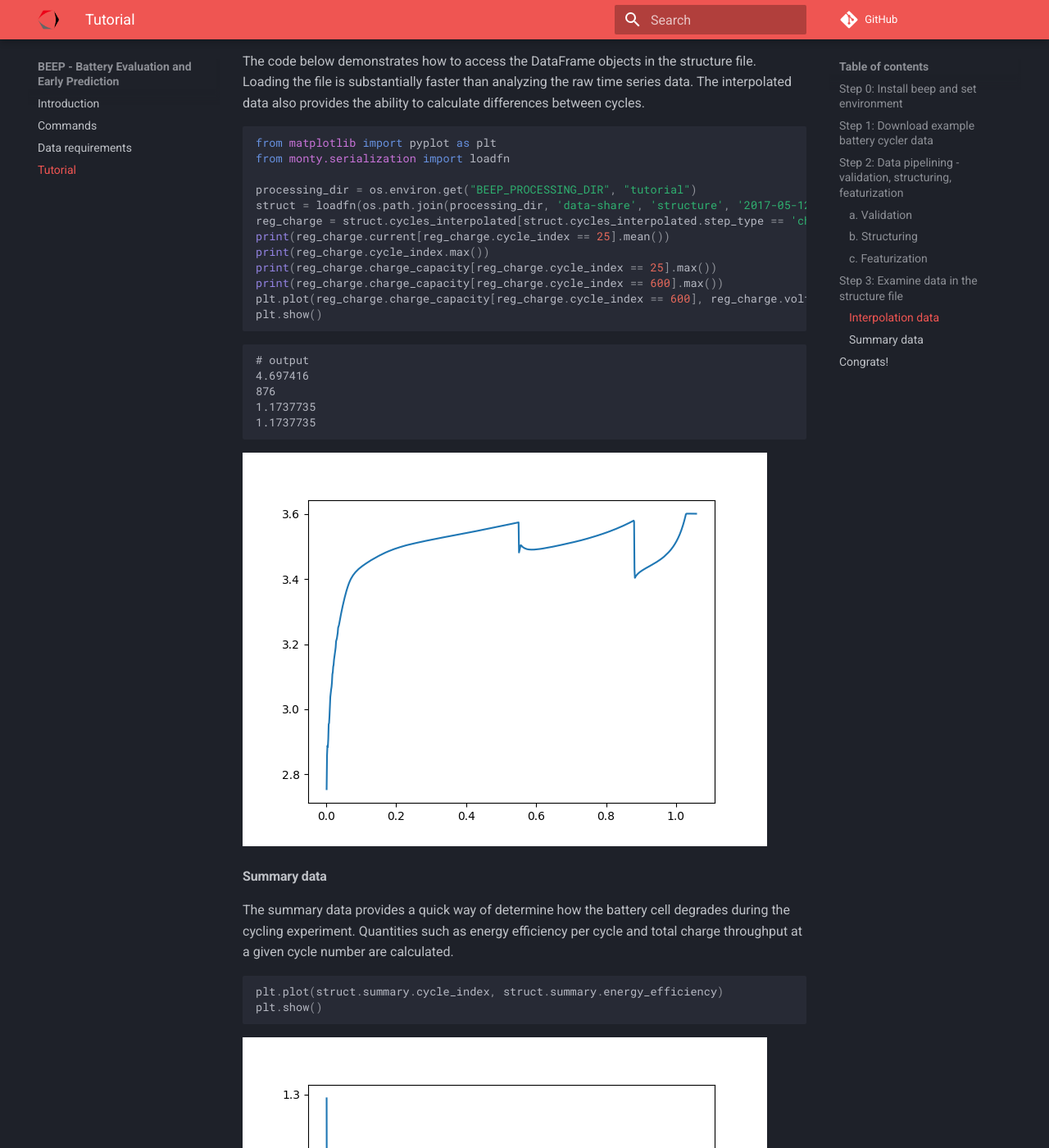
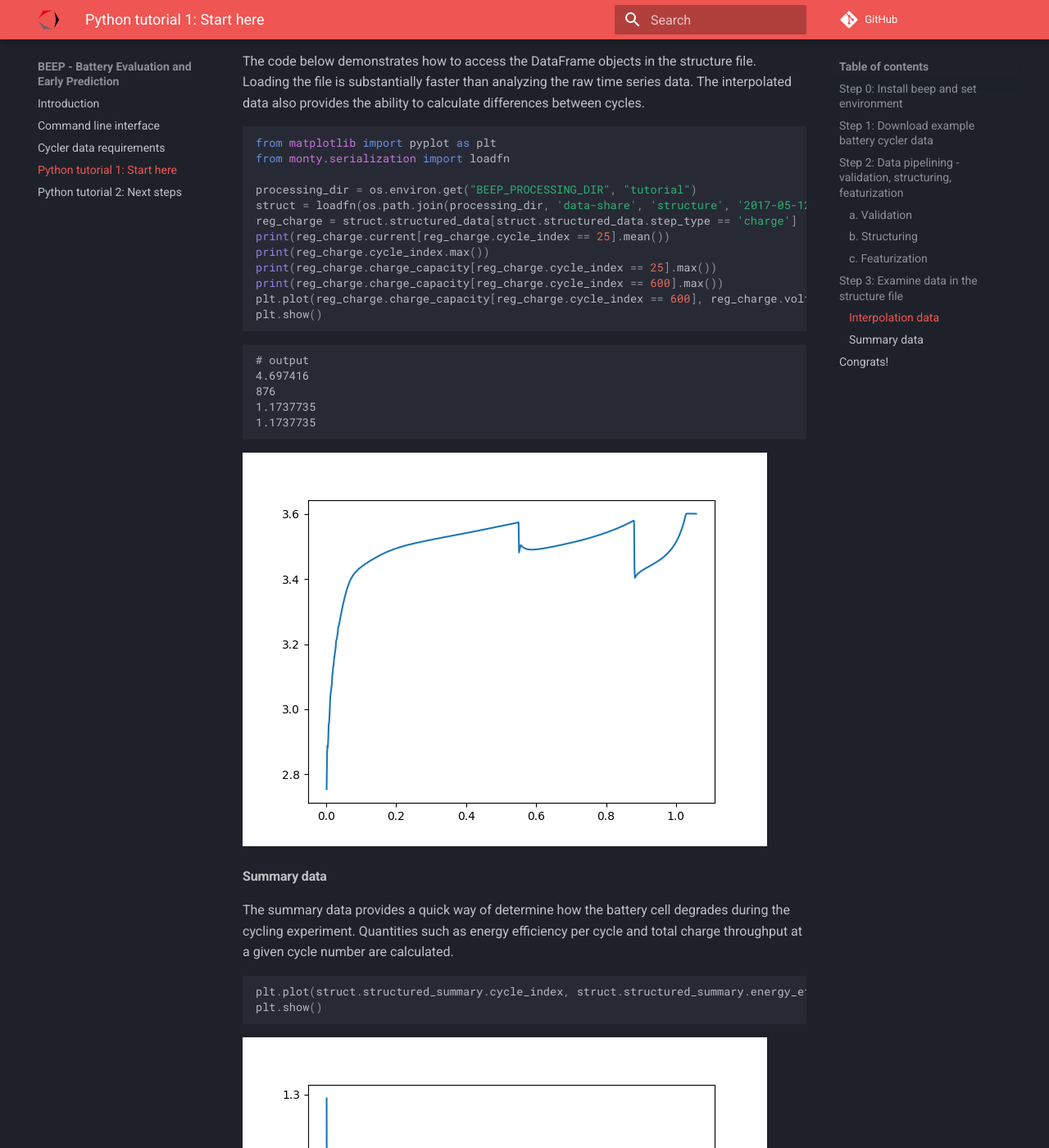
Before and after one commit to TRI-AMDD/beep, an MkDocs documentation site: the page built from docs_src/tutorial1.md, in a window 1280 px wide and 1400 px high, scrolled down 3477 px. Shown: the whole window at 82% size. Built offline with MkDocs 1.6.1 and Material for MkDocs 9.7.7, drawn with Linux system fonts in a browser that asks for light colours; comment, search, counter and statistics services are not loaded; some of the changed text lies outside the part shown.

Commit message:
working on docs

````diff
--- a/docs_src/cli.md
+++ b/docs_src/cli.md
@@ -1,4 +1,4 @@
-# Commands
+# Command line interface
 
 ## Introduction
 
--- a/docs_src/data.md
+++ b/docs_src/data.md
@@ -1,4 +1,4 @@
-# Data requirements
+# Cycler data requirements
 
 BEEP automatically parses and structures data based on specific outputs from various
 battery cyclers. The following column headers marked "required" are required for downstream processing of each
--- a/docs_src/tutorial.md
+++ b/docs_src/tutorial1.md
@@ -1,4 +1,4 @@
-# Tutorial
+# Python tutorial 1: Start here
 
 This notebook is meant to demonstrate basic usage of the beep package with data from "Data-driven prediction of battery cycle life before capacity degradation" KA Severson, et al. Nature Energy 4 (5), 383-391
 
@@ -164,7 +164,7 @@ from monty.serialization import loadfn
 
 processing_dir = os.environ.get("BEEP_PROCESSING_DIR", "tutorial")
 struct = loadfn(os.path.join(processing_dir, 'data-share', 'structure', '2017-05-12_6C-50per_3_6C_CH36_structure.json'))
-reg_charge = struct.cycles_interpolated[struct.cycles_interpolated.step_type == 'charge']
+reg_charge = struct.structured_data[struct.structured_data.step_type == 'charge']
 print(reg_charge.current[reg_charge.cycle_index == 25].mean())
 print(reg_charge.cycle_index.max())
 print(reg_charge.charge_capacity[reg_charge.cycle_index == 25].max())
@@ -189,7 +189,7 @@ plt.show()
 The summary data provides a quick way of determine how the battery cell degrades during the cycling experiment. Quantities such as energy efficiency per cycle and total charge throughput at a given cycle number are calculated.
 
 ```python
-plt.plot(struct.summary.cycle_index, struct.summary.energy_efficiency)
+plt.plot(struct.structured_summary.cycle_index, struct.structured_summary.energy_efficiency)
 plt.show()
 ```
 
````
Also changed, not shown: docs_src/tutorial2.md (added, +184 -0 lines).
